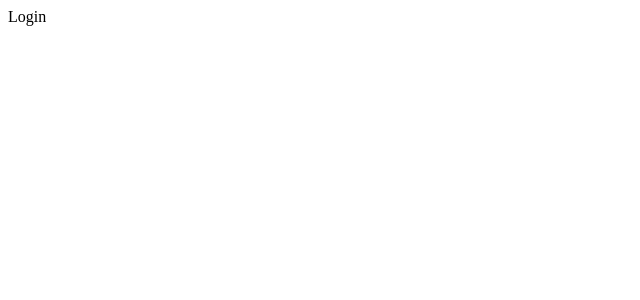
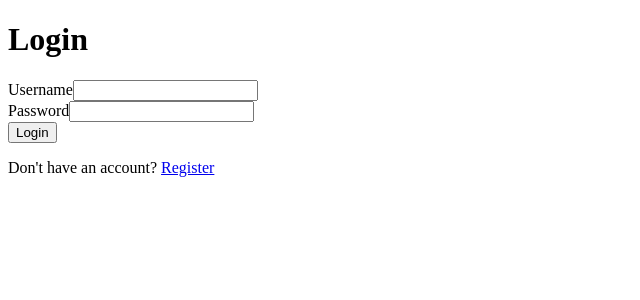
Before and after one commit to sathish-fullstackdeveloper/fsd59wd2-t, a React (Vite) app: page /login in a window 1280 px wide. Shown: the top 300 px of the page, without its empty margins (0-640 px from the left). Built offline with nearby package versions, Linux system fonts and the light colour scheme.

Commit message:
react router dom --register, login, home page

```diff
--- a/src/App.jsx
+++ b/src/App.jsx
@@ -1,6 +1,7 @@
 import { RouterProvider, createBrowserRouter } from "react-router-dom";
 import Home from "./pages/Home";
 import Login from "./pages/Login";
+import Register from "./pages/Register";
 
 // Step 1 : Create a router object
 const router = createBrowserRouter([
@@ -11,6 +12,10 @@ const router = createBrowserRouter([
   {
     path: "/login",
     element: <Login />
+  },
+  {
+    path: '/register',
+    element: <Register />
   }
 ]);
 
--- a/src/pages/Home.jsx
+++ b/src/pages/Home.jsx
@@ -1,19 +1,18 @@
-import { useNavigate } from "react-router-dom";
+import { Link } from "react-router-dom";
 
 const Home = () => {
 
-    const navigate = useNavigate();
+    return (
+        <div>
+            <h1>Welcome to our React Router App</h1>
+            <p>Click on the below links to navigate to the respective pages</p>
 
-    const handleLoginClick = () => {
-        navigate("/login");
-    }
-
-    return (
-
-      <div>
-            <button onClick={handleLoginClick}>Login</button>
-    </div>
-  )
+            <ul>
+                <li><Link to="/login">Login</Link></li>
+                <li><Link to="/register">Register</Link></li>
+            </ul>
+        </div>
+    )
 }
 
 export default Home;
--- a/src/pages/Login.jsx
+++ b/src/pages/Login.jsx
@@ -1,6 +1,20 @@
+import { Link } from "react-router-dom";
+
 const Login = () => {
   return (
-    <div>Login</div>
+      <div>
+          <h1>Login</h1>
+            <form>
+                    <label htmlFor="username">Username</label>
+                    <input type="text" id="username" name="username" />
+                    <br />
+                    <label htmlFor="password">Password</label>
+                    <input type="password" id="password" name="password" />
+                    <br />
+              <button type="submit">Login</button>
+          </form>
+          <p>Don't have an account? <Link to="/register">Register</Link></p>
+    </div>
   )
 }
 
--- /dev/null
+++ b/src/pages/Register.jsx
@@ -0,0 +1,21 @@
+import { Link } from "react-router-dom";
+
+const Register = () => {
+  return (
+      <div>
+          <h1>Register</h1>
+          <form>
+                <label htmlFor="username">Username</label>
+                <input type="text" id="username" name="username" />
+                <br />
+                <label htmlFor="password">Password</label>
+                <input type="password" id="password" name="password" />
+                <br />
+                <button type="submit">Register</button>
+          </form>
+          <p>Already have an account? <Link to="/login">Login</Link></p>
+    </div>
+  )
+}
+
+export default Register;
```
